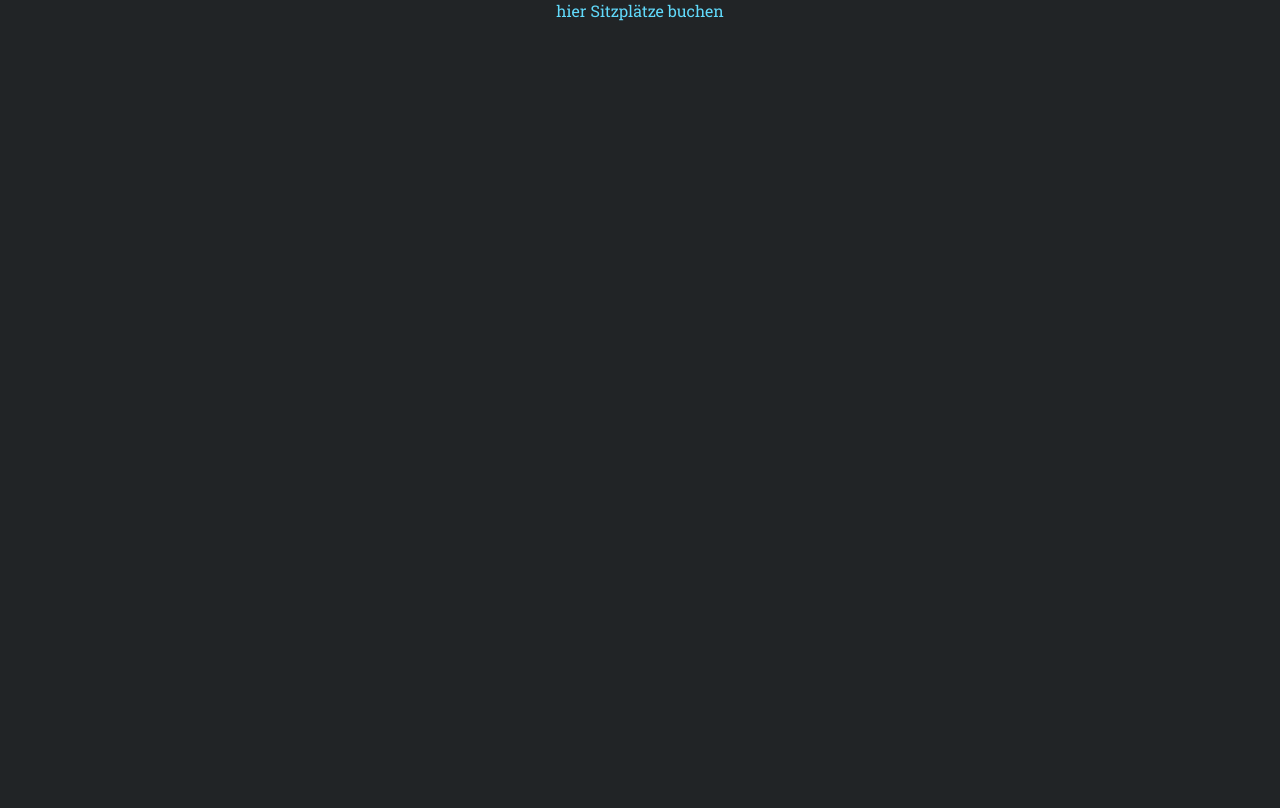
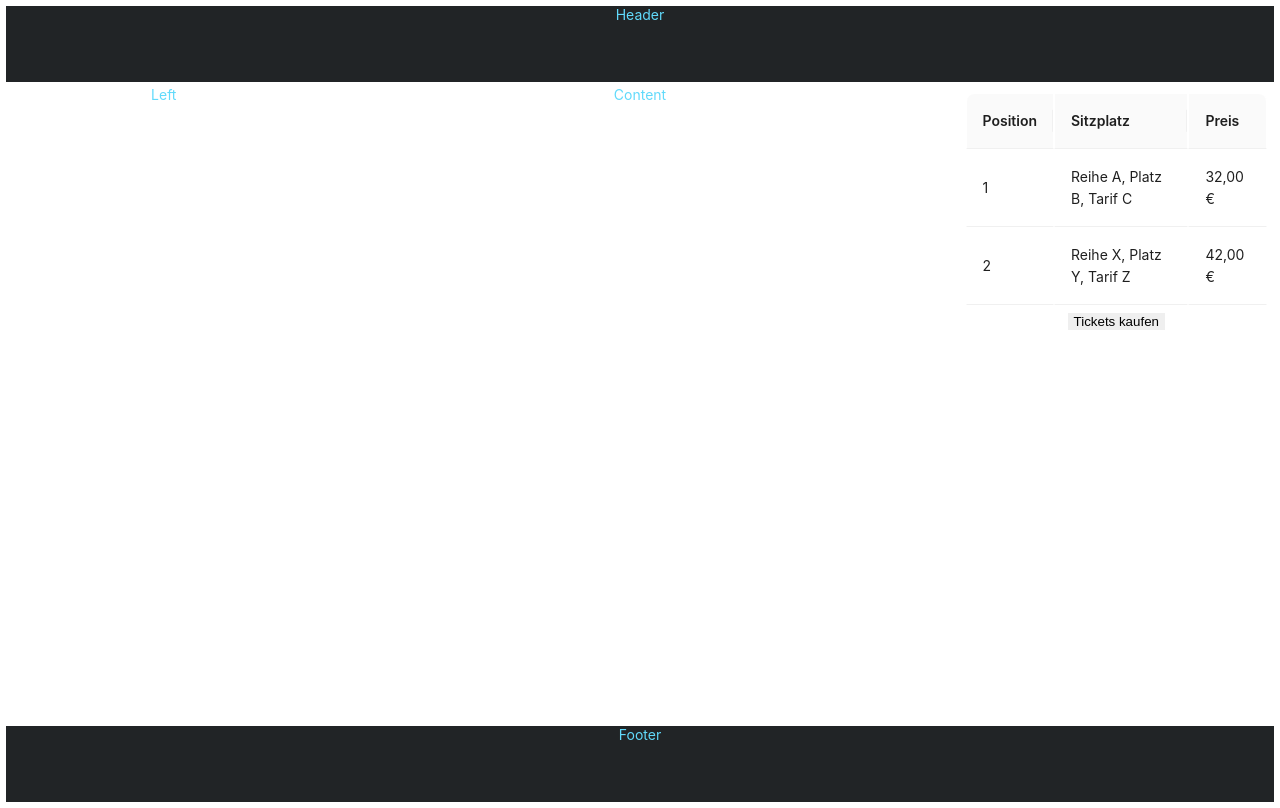
Before and after one commit to wwi21seb-group5cinema/Cinema-Frontend, a React (Create React App) app: page /Booking in a window 1280 px wide. Built offline with nearby package versions, Linux system fonts and the light colour scheme.

Commit message:
Nachricht

```diff
--- a/package.json
+++ b/package.json
@@ -10,6 +10,7 @@
     "@types/node": "^16.18.3",
     "@types/react": "^18.0.25",
     "@types/react-dom": "^18.0.9",
+    "antd": "^5.1.1",
     "react": "^18.2.0",
     "react-dom": "^18.2.0",
     "react-router-dom": "^6.4.0",
--- a/src/App.tsx
+++ b/src/App.tsx
@@ -3,6 +3,7 @@ import './App.css';
 import Home from "./pages/Home/Home";
 import MovieInfo from "./pages/MovieInfo/MovieInfo";
 import Booking from "./pages/Booking/Booking";
+import BookingConfirmation from "./pages/BookingConfirmation/BookingConfirmation";
 import Admin from "./pages/Admin/Admin";
 import {BrowserRouter, Routes,Route} from 'react-router-dom';
 
@@ -13,6 +14,7 @@ function App() {
               <Route path="/" element={<Home />} />
               <Route path="MovieInfo" element={<MovieInfo/>}/>
               <Route path="Booking" element={<Booking/>}/>
+              <Route path="BookingConfirmation" element={<BookingConfirmation/>}/>
               <Route path="Admin" element={<Admin/>}/>
           </Routes>
       </BrowserRouter>
--- /dev/null
+++ b/src/components/ModalWindow/ModalWindow.css
@@ -0,0 +1,44 @@
+html, body, #root, #root>div{
+    height: 100%;
+}
+
+.bgDarken {
+    background: rgba(64, 64, 64, 0.5);
+}
+
+.bgBlack {
+    background: black;
+}
+
+.cinemaModal {
+    position:fixed;
+    top:0;
+    left: 0;
+
+    width: 100vw;
+    height: 100%;
+    padding:0;
+    margin:0;
+}
+
+.innerModal {
+    position: fixed;
+    top: 25%;
+    left: 25%;
+    width: 50%;
+    height: 50%;
+    overflow: auto;
+}
+
+.notShown {
+    visibility: hidden;
+}
+
+.isShown {
+    visibility: visible;
+}
+
+#canv {
+    width: 175%;
+    height: 175%;
+}
--- a/src/pages/Booking/Booking.css
+++ b/src/pages/Booking/Booking.css
@@ -1,3 +1,54 @@
 .app{
     color: #61dafb;
 }
+
+.ant-row {
+    width: 100%;
+}
+
+.ant-col {
+    text-align: center;
+}
+
+#Header, #Footer {
+    height: 10vh;
+    max-height: 10vh;
+}
+
+#Content {
+    height: 80vh;
+    max-height: 80vh;
+    background-color: darkgrey;
+}
+
+.splitContainer {
+    height: 100%;
+    width: 100%;
+    display: inherit;
+}
+
+.leftColumn,  .rightColumn {
+    width: 25%;
+    text-align: center;
+}
+
+.middleColumn {
+    width: 50%;
+    text-align: center;
+}
+
+.leftColumn {
+    background: blue;
+}
+
+.middleColumn {
+    background: white;
+}
+
+.rightColumn {
+    background: red;
+}
+
+* {
+    border: 1px solid white;
+}
--- a/src/pages/Booking/Booking.tsx
+++ b/src/pages/Booking/Booking.tsx
@@ -1,11 +1,110 @@
-import './Booking.css'
+import ModalWindow from '../../components/ModalWindow/ModalWindow';
+import {showModal} from '../../components/ModalWindow/ModalWindow';
+import { Table, Col, Row } from 'antd';
+import "./Booking.css";
+import Navbar from "../../components/Navbar/Navbar";
+
+const dataSource = [
+    {
+        key: '1',
+        pos: '1',
+        price: '32,00 €',
+        seat: 'Reihe A, Platz B, Tarif C'
+    },
+    {
+        key: '2',
+        pos: '2',
+        price: '42,00 €',
+        seat: 'Reihe X, Platz Y, Tarif Z'
+    },
+];
+
+let columns = [
+    {
+        title: 'Position',
+        dataIndex: 'pos',
+        key: 'pos',
+    },
+    {
+        title: 'Sitzplatz',
+        dataIndex: 'seat',
+        key: 'seat',
+    },
+    {
+        title: 'Preis',
+        dataIndex: 'price',
+        key: 'price',
+    }
+], loggedIn;
 
 function Booking(){
+
+    function buyButtonClick(){
+        let loggedIn = true
+        if(loggedIn==true) {
+            window.location.href = '/BookingConfirmation';
+        } else {
+            alert('Will be redirected to Login page...');
+            //window.location.href = '/Login';
+        }
+    }
+
     return(
+
       <div className="app">
-          <p>
-              hier Sitzplätze buchen
-          </p>
+
+              <Row id={"Header"}>
+                  <Col span={24}>
+                      Header
+                  </Col>
+              </Row>
+              <Row id={"Content"}>
+                  <Col span={6}>
+                      Left
+                  </Col>
+                  <Col span={12}>
+                      Content
+                  </Col>
+                  <Col span={6}>
+                      <Table dataSource={dataSource} columns={columns} pagination={false}></Table>
+                      <button onClick={buyButtonClick}>Tickets kaufen</button>
+                  </Col>
+              </Row>
+              <Row id={"Footer"}>
+                  <Col span={24}>
+                      Footer
+                  </Col>
+              </Row>
+
+          {/*<ModalWindow />*/}
+
+          {/*-- <Navbar />*/}
+
+          {/*<div className="splitContainer">
+
+              <div className="leftColumn">
+                  <p>
+                      hier Filminfo anzeigen:
+                  </p>
+              </div>
+
+              <div className="middleColumn">
+                  <p>
+                      hier Sitzplätze aussuchen:
+                  </p>
+                  <p>
+                      <button onClick={showModal}>Sitzplatz 1</button>
+                  </p>
+              </div>
+
+              <div className="rightColumn">
+                  <p>
+                      hier Zusammenfassung und buchen:
+                  </p>
+              </div>
+
+          </div>*/}
+
       </div>
 
     );
--- /dev/null
+++ b/src/pages/BookingConfirmation/BookingConfirmation.css
@@ -0,0 +1,34 @@
+.app{
+    color: #61dafb;
+}
+
+.ant-row {
+    width: 100%;
+}
+
+.ant-col {
+    text-align: center;
+}
+
+#Header, #Footer {
+    height: 10vh;
+    max-height: 10vh;
+}
+
+#Content {
+    height: 80vh;
+    max-height: 80vh;
+    background-color: white;
+}
+
+#splitContent {
+    height: 100%;
+}
+
+#personalInfoContainer, #paymentMethodContainer {
+    height: 50%;
+}
+
+* {
+    border: 1px solid white;
+}
--- /dev/null
+++ b/src/pages/BookingConfirmation/BookingConfirmation.tsx
@@ -0,0 +1,88 @@
+import ModalWindow from '../../components/ModalWindow/ModalWindow';
+import {showModal} from '../../components/ModalWindow/ModalWindow';
+import {Col, Row, Table} from 'antd';
+import "./BookingConfirmation.css";
+import Navbar from "../../components/Navbar/Navbar";
+
+
+const dataSource = [
+    {
+        key: '1',
+        pos: '1',
+        price: '32,00 €',
+        seat: 'Reihe A, Platz B, Tarif C'
+    },
+    {
+        key: '2',
+        pos: '2',
+        price: '42,00 €',
+        seat: 'Reihe X, Platz Y, Tarif Z'
+    },
+];
+
+const columns = [
+    {
+        title: 'Position',
+        dataIndex: 'pos',
+        key: 'pos',
+    },
+    {
+        title: 'Sitzplatz',
+        dataIndex: 'seat',
+        key: 'seat',
+    },
+    {
+        title: 'Preis',
+        dataIndex: 'price',
+        key: 'price',
+    }
+];
+
+function BookingConfirmation(){
+
+    function submitButtonClicked() {
+        window.location.href = '..';
+    }
+
+    return(
+
+        <div className="app">
+
+            <Row id={"Header"}>
+                <Col span={24}>
+                    Header
+                </Col>
+            </Row>
+
+            <Row id={"Content"}>
+                <Col span={6}>
+                    Left
+                </Col>
+                <Col span={12}>
+                    <Row id={"splitContent"}>
+                        <Row id={"personalInfoContainer"}>
+                            Stammdaten
+                        </Row>
+                        <Row id={"paymentMethodContainer"}>
+                            Zahlungsart
+                        </Row>
+                    </Row>
+                </Col>
+                <Col span={6}>
+                    <Table dataSource={dataSource} columns={columns} pagination={false}></Table>
+                    <button onClick={submitButtonClicked}>Bestätigen und kaufen</button>
+                </Col>
+            </Row>
+
+            <Row id={"Footer"}>
+                <Col span={24}>
+                    Footer
+                </Col>
+            </Row>
+
+        </div>
+
+    );
+}
+
+export default BookingConfirmation;
```
Also changed, not shown: src/components/ModalWindow/ModalWindow.tsx (+106 -0 lines), 1 other file (tests, documents, lock files or other folders).
